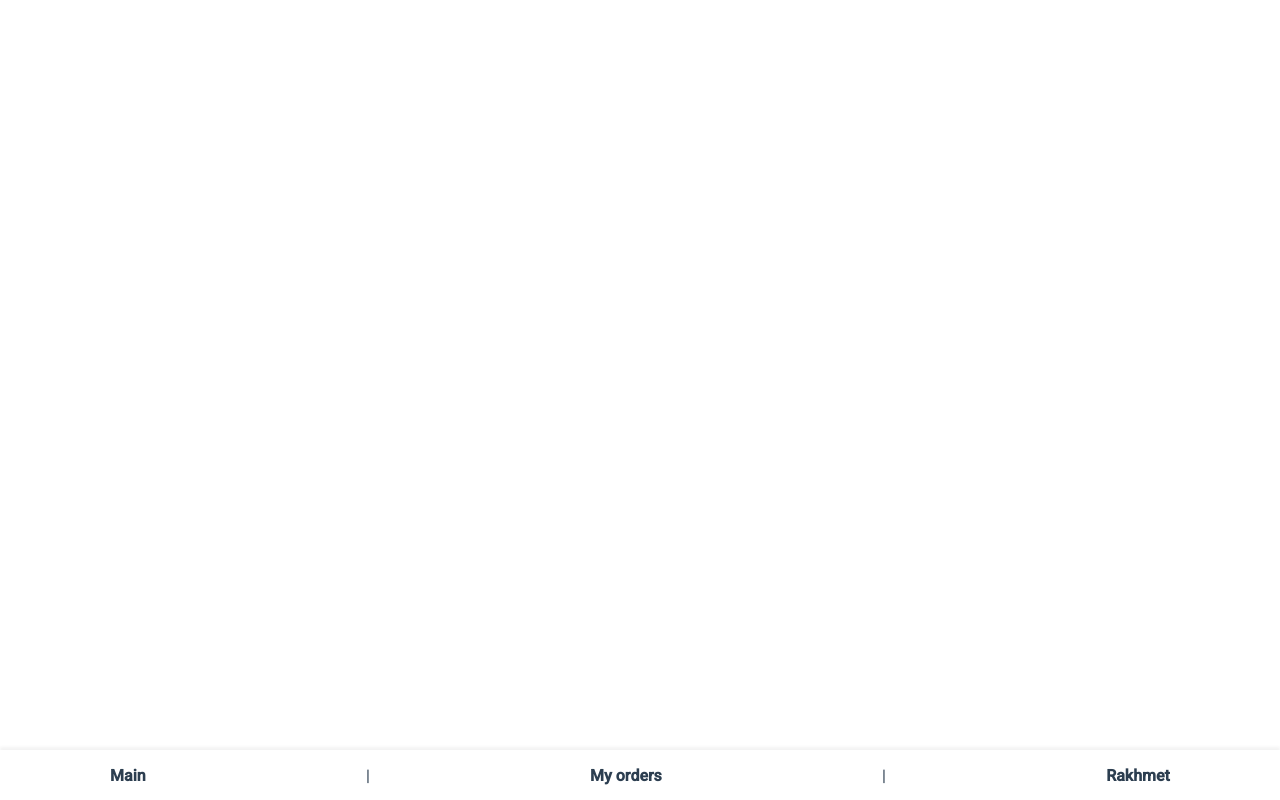
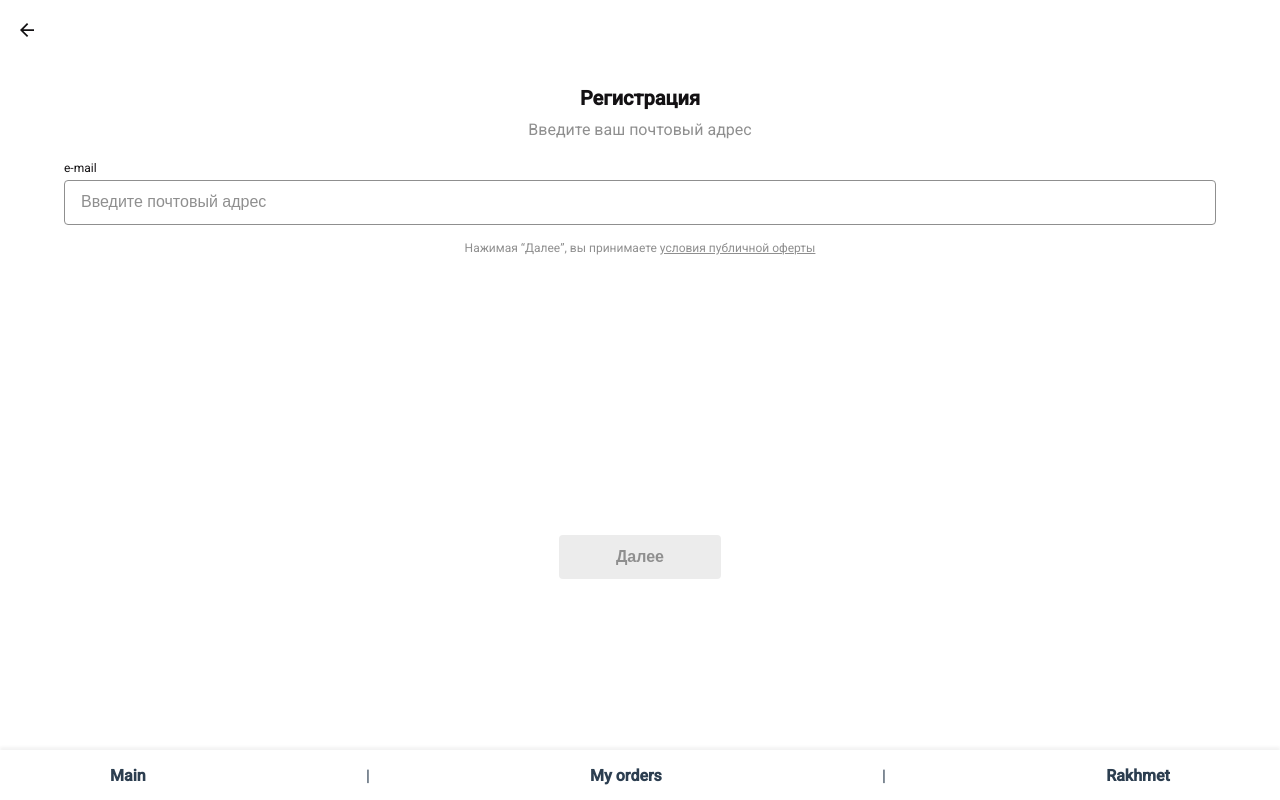
Before and after one commit to choco-internship/team_3, a Vue app: page /#/reg in a window 1280 px wide. Built offline with nearby package versions, Linux system fonts and the light colour scheme.

Commit message:
feat(registration): adding registration page

```diff
--- a/src/components/organisms/BaseHeader.vue
+++ b/src/components/organisms/BaseHeader.vue
@@ -13,7 +13,6 @@ export default {
   props: {
     title: {
       type: String,
-      required: true,
     },
     icon: {
       type: String
@@ -31,6 +30,7 @@ export default {
   line-height: 20px;
   color: #131113;
   padding: 0 20px;
+  height: 60px;
 }
 .header img {
   width: 14px;
--- /dev/null
+++ b/src/pages/Registration.vue
@@ -0,0 +1,152 @@
+<template>
+  <div>
+    <Header title="" :icon="require('../assets/img/arrow_back.svg')"/>
+    <div class="registration">
+      <p class="pageTitle">
+        Регистрация
+      </p>
+      <p v-if="!fromFilled" class="pageSubtitle">
+        Введите ваш почтовый адрес
+      </p>
+      <p v-else class="pageSubtitle">
+        Пароль должен состоять минимум из <br>9 символов
+      </p>
+      <form v-if="!fromFilled" action="email" class="form">
+        <label for="email">e-mail</label>
+        <input
+            name="email"
+            id="email"
+            v-model="email"
+            type="text"
+            class="form-input"
+            placeholder="Введите почтовый адрес"
+        />
+      </form>
+      <form v-else action="password" class="form">
+        <label for="password">Пароль</label>
+        <input
+            name="password"
+            id="password"
+            v-model="password"
+            type="password"
+            class="form-input"
+            placeholder="Введите пароль"
+        />
+      </form>
+      <p class="helpText">
+        Нажимая  “Далее”, вы принимаете
+        <span>условия публичной оферты</span>
+      </p>
+      <button
+          @click="fillEmail"
+          :disabled="!this.email"
+          :class="!this.email?'disabled': ''"
+          class="nextButton"
+      >
+        Далее
+      </button>
+    </div>
+  </div>
+</template>
+
+<script>
+import Header from "../components/organisms/BaseHeader";
+export default {
+  name: "Registration",
+  data() {
+    return {
+      email: "",
+      password: "",
+      fromFilled: false,
+    }
+  },
+  methods: {
+    fillEmail() {
+      this.fromFilled = true
+    }
+  },
+  components: {Header}
+}
+</script>
+
+<style scoped>
+.registration {
+  display: flex;
+  flex-direction: column;
+  align-items: center;
+}
+p {
+  margin: 0;
+}
+.pageTitle {
+  margin-top: 28px;
+  margin-bottom: 12px;
+  font-weight: bold;
+  font-size: 20px;
+  line-height: 20px;
+  color: #131113;
+}
+.pageSubtitle {
+  font-weight: normal;
+  font-size: 16px;
+  margin-bottom: 20px;
+  line-height: 20px;
+  color: #8F8F8F;
+}
+.form {
+  display: flex;
+  text-align: left;
+  width: 90%;
+  flex-direction: column;
+}
+.form label {
+  font-weight: normal;
+  font-size: 12px;
+  line-height: 16px;
+  color: #131113;
+}
+.form-input {
+  padding: 14px 16px;
+  border: 1px solid #8F8F8F;
+  box-sizing: border-box;
+  border-radius: 4px;
+  margin-top: 4px;
+  outline-color: #2997FF;
+  margin-bottom: 16px;
+}
+.form-input::placeholder {
+  font-style: normal;
+  font-weight: normal;
+  font-size: 16px;
+  line-height: 20px;
+  color: #8F8F8F;
+}
+.helpText {
+  font-style: normal;
+  font-weight: normal;
+  width: 60%;
+  font-size: 12px;
+  line-height: 14px;
+  text-align: center;
+  color: #8F8F8F;
+}
+.helpText span {
+  text-decoration: underline;
+}
+.nextButton {
+  margin-top: 280px;
+  background: #DE2D49;
+  border-radius: 4px;
+  padding: 12px 57px;
+  border:background none;
+  font-weight: bold;
+  font-size: 16px;
+  line-height: 20px;
+  text-align: center;
+  color: #FFFFFF;
+}
+.nextButton.disabled {
+  background: #ECECEC;
+  color: #8F8F8F;
+}
+</style>
--- a/src/router/index.js
+++ b/src/router/index.js
@@ -4,6 +4,7 @@ import Home from '../views/Home.vue'
 import MenuPage from '../pages/MenuPage';
 import cartPage from "../pages/CartPage";
 import menuListPage from "../pages/MenuListPage";
+import Registration from "../pages/Registration";
 Vue.use(VueRouter)
 
 const routes = [
@@ -42,6 +43,11 @@ const routes = [
     path: '/menuList/:id',
     name: 'menuListPage',
     component: menuListPage
+  },
+  {
+    path: '/reg',
+    name: 'Registration',
+    component: Registration
   }
 ]
 
```
